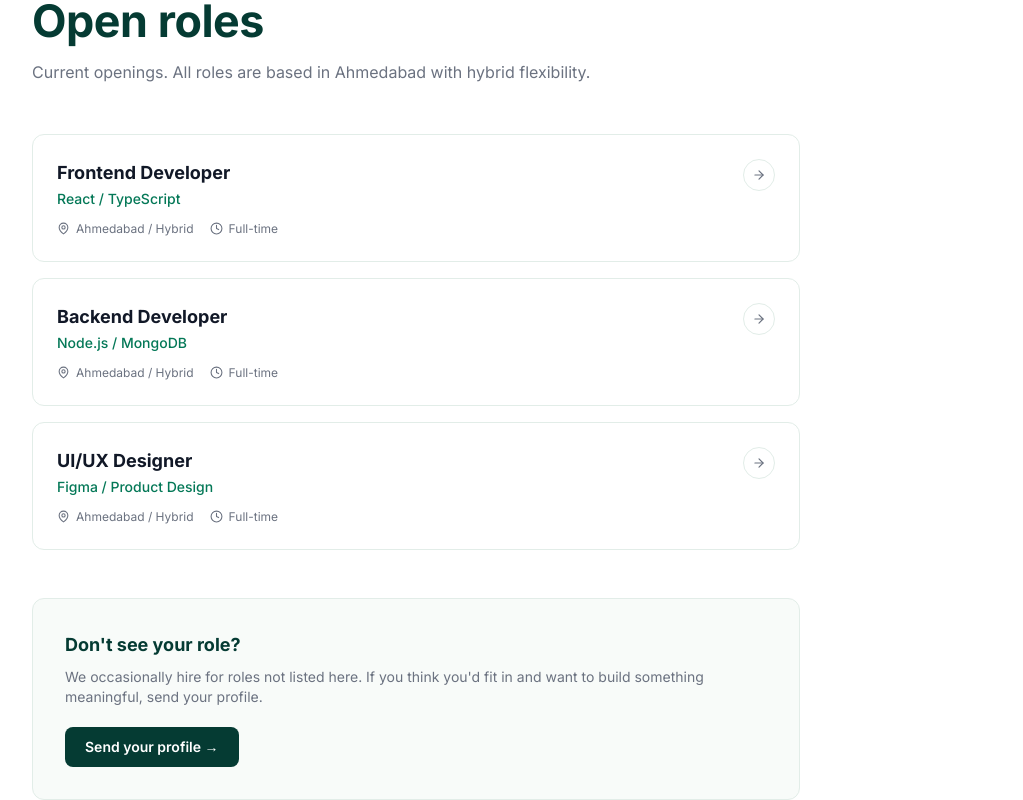
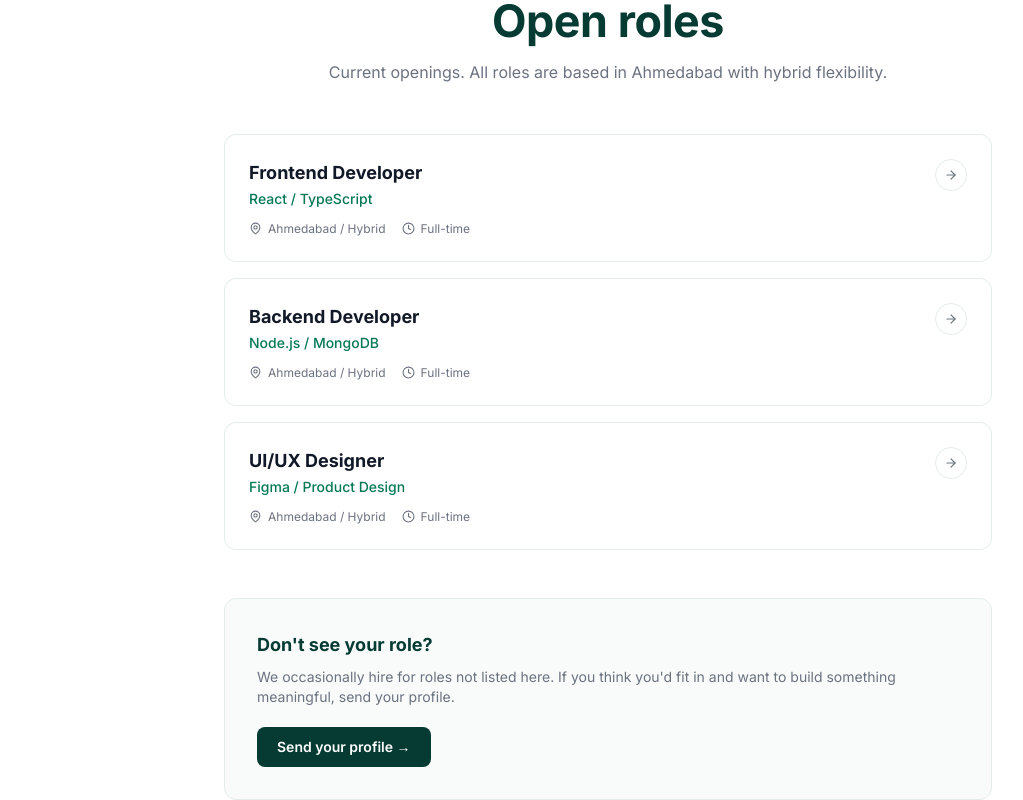
Before and after one commit to Ayan-0011/NextTech, a React (Vite) app: page /careers in a window 1280 px wide. Shown: the part 1140-1940 px from the top of the page, without its empty margins (32-1055 px from the left). Built offline with nearby package versions, Linux system fonts and the light colour scheme.

Commit message:
career align center

```diff
--- a/src/pages/CareersPage.jsx
+++ b/src/pages/CareersPage.jsx
@@ -54,13 +54,13 @@ export default function CareersPage() {
       {/* Open roles */}
       <section className="section-padding bg-surface">
         <div className="container">
-          <FadeIn className="max-w-xl mb-12">
+          <FadeIn className="max-w-xl mx-auto mb-12 text-center">
             <h2 className="heading-section text-forest mb-3">Open roles</h2>
             <p className="text-muted">
               Current openings. All roles are based in Ahmedabad with hybrid flexibility.
             </p>
           </FadeIn>
-          <div className="space-y-4 max-w-3xl">
+          <div className="space-y-4 max-w-3xl mx-auto">
             {careers.map((job) => (
               <FadeIn key={job.id}>
                 <CareerCard job={job} />
@@ -69,7 +69,7 @@ export default function CareersPage() {
           </div>
 
           {/* Open application CTA */}
-          <FadeIn className="mt-12 p-8 bg-bg border border-border rounded-xl max-w-3xl">
+          <FadeIn className="mt-12 p-8 bg-bg border border-border rounded-xl max-w-3xl mx-auto">
             <h3 className="text-lg font-bold text-forest mb-2">Don't see your role?</h3>
             <p className="text-muted text-sm mb-5">
               We occasionally hire for roles not listed here. If you think you'd fit in and want to build something meaningful, send your profile.
```
